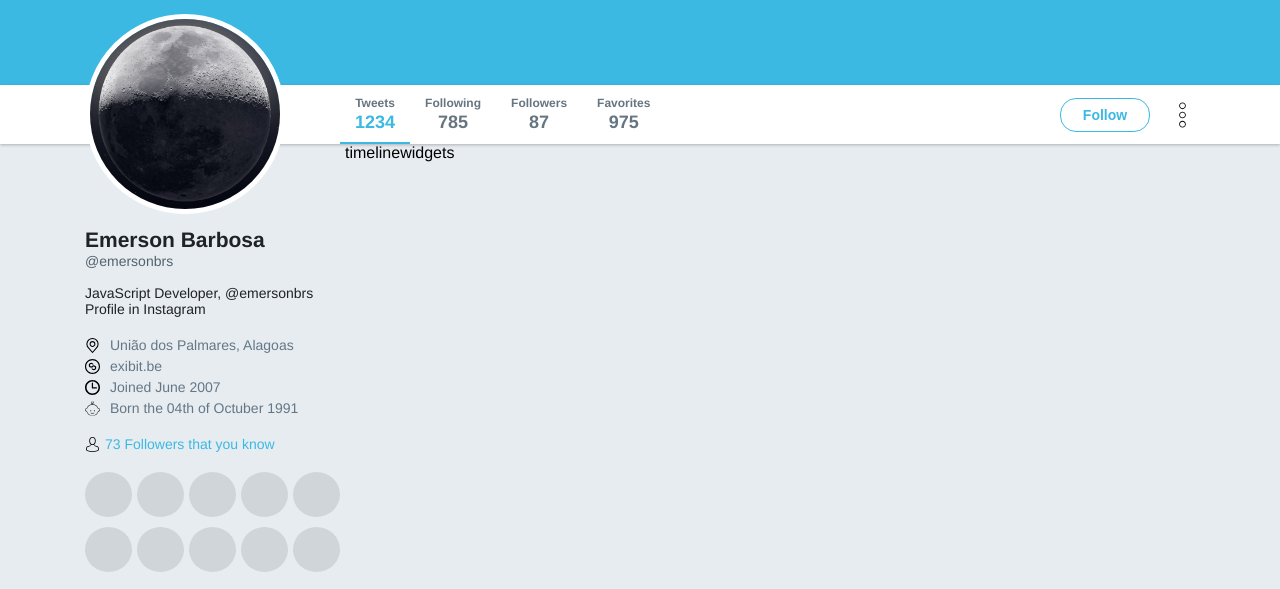
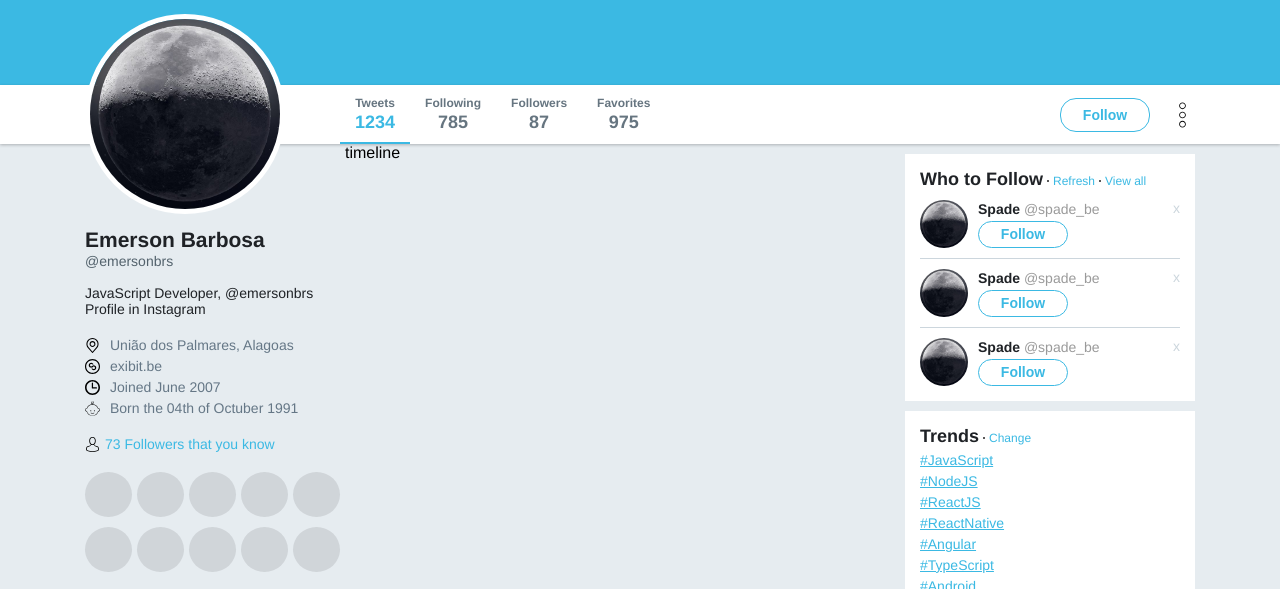
Before and after one commit to emersonbrs/flexbox-twitter-bonus-bootcamp, a plain HTML site: page index.html in a window 1280 px wide. Shown: the part 211-800 px from the top of the page. Drawn offline with Linux system fonts and the light colour scheme.

Commit message:
Estilizando a SideBar de Widgets

```diff
--- a/index.html
+++ b/index.html
@@ -118,11 +118,70 @@
           </ul>
         </div>
       </aside>
+
       <section class="timeline">
         timeline
       </section>
+
       <aside class="widgets">
-        widgets
+        <div class="widget follow">
+          <div class="title">
+            <strong>Who to Follow</strong>
+            <a href="">Refresh</a>
+            <a href="">View all</a>
+          </div>
+          <ul>
+            <li>
+              <div class="profile">
+                <img src="/images/avatar.jpg" alt="Avatar" />
+                <div class="info">
+                  <strong>Spade <span>@spade_be</span></strong>
+                  <button>Follow</button>
+                </div>
+              </div>
+              <a href="">x</a>
+            </li>
+            <li>
+              <div class="profile">
+                <img src="/images/avatar.jpg" alt="Avatar" />
+                <div class="info">
+                  <strong>Spade <span>@spade_be</span></strong>
+                  <button>Follow</button>
+                </div>
+              </div>
+              <a href="">x</a>
+            </li>
+            <li>
+              <div class="profile">
+                <img src="/images/avatar.jpg" alt="Avatar" />
+                <div class="info">
+                  <strong>Spade <span>@spade_be</span></strong>
+                  <button>Follow</button>
+                </div>
+              </div>
+              <a href="">x</a>
+            </li>
+          </ul>
+        </div>
+
+        <div class="widget trends">
+          <div class="title">
+            <strong>Trends</strong>
+            <a href="">Change</a>
+          </div>
+          <ul>
+            <li>
+              <a href="">#JavaScript</a>
+              <a href="">#NodeJS</a>
+              <a href="">#ReactJS</a>
+              <a href="">#ReactNative</a>
+              <a href="">#Angular</a>
+              <a href="">#TypeScript</a>
+              <a href="">#Android</a>
+              <a href="">#IOS</a>
+            </li>
+          </ul>
+        </div>
       </aside>
     </div>
   </body>
--- a/style.css
+++ b/style.css
@@ -306,3 +306,130 @@ div.wrapper-content aside.profile .pictures ul li {
   flex: 1 0 auto;
   margin: 0 5px 5px 0;
 }
+
+div.wrapper-content .timeline {
+  flex: 1;
+}
+
+div.wrapper-content aside.widgets {
+  width: 290px;
+  margin-top: 10px;
+}
+
+div.wrapper-content aside.widgets .widget {
+  background: #fff;
+  padding: 15px;
+}
+
+div.wrapper-content aside.widgets .widget .title {
+  display: flex;
+  align-items: baseline;
+}
+
+div.wrapper-content aside.widgets .widget .title strong {
+  font-size: 18px;
+  color: #1f2226;
+}
+
+div.wrapper-content aside.widgets .widget .title a {
+  font-size: 12px;
+  color: #3bb9e3;
+  text-decoration: none;
+  position: relative;
+  padding-left: 10px;
+}
+
+div.wrapper-content aside.widgets .widget .title a::before {
+  content: "";
+  width: 2px;
+  height: 2px;
+  border-radius: 50%;
+  background: #222;
+  position: absolute;
+  left: 4px;
+  top: 6px;
+}
+
+div.wrapper-content aside.widgets .follow ul {
+  list-style: none;
+  margin-top: 10px;
+}
+
+div.wrapper-content aside.widgets .follow ul li {
+  display: flex;
+  justify-content: space-between;
+  border-bottom: 1px solid #ccd6dd;
+  padding-bottom: 10px;
+  margin-bottom: 10px;
+}
+
+div.wrapper-content aside.widgets .follow ul li:last-child {
+  margin-bottom: 0;
+  padding-bottom: 0;
+  border: 0;
+}
+
+div.wrapper-content aside.widgets .follow ul li .profile {
+  display: flex;
+  align-items: center;
+}
+
+div.wrapper-content aside.widgets .follow ul li .profile img {
+  width: 48px;
+  height: 48px;
+  border-radius: 50%;
+}
+
+div.wrapper-content aside.widgets .follow ul li .profile .info {
+  margin-left: 10px;
+  display: flex;
+  flex-direction: column;
+}
+
+div.wrapper-content aside.widgets .follow ul li .profile .info strong {
+  font-size: 14px;
+  color: #1f2226;
+}
+
+div.wrapper-content aside.widgets .follow ul li .profile .info strong span {
+  font-weight: normal;
+  color: #9a9a9a;
+}
+
+div.wrapper-content aside.widgets .follow ul li .profile .info button {
+  height: 27px;
+  margin-top: 4px;
+
+  background: #fff;
+  display: flex;
+  align-items: center;
+  justify-content: center;
+
+  width: 90px;
+  font-weight: bold;
+  font-size: 14px;
+  color: #3bb9e3;
+  border: 1px solid #3bb9e3;
+  border-radius: 16px;
+}
+
+div.wrapper-content aside.widgets .follow ul li > a {
+  color: #ccd6dd;
+  text-decoration: none;
+  font-size: 14px;
+}
+
+div.wrapper-content aside.widgets .trends {
+  margin-top: 10px;
+}
+
+div.wrapper-content aside.widgets .trends ul li {
+  display: flex;
+  flex-direction: column;
+}
+
+div.wrapper-content aside.widgets .trends ul a {
+  color: #3bb9e3;
+  margin-top: 5px;
+  font-size: 14px;
+}
```
